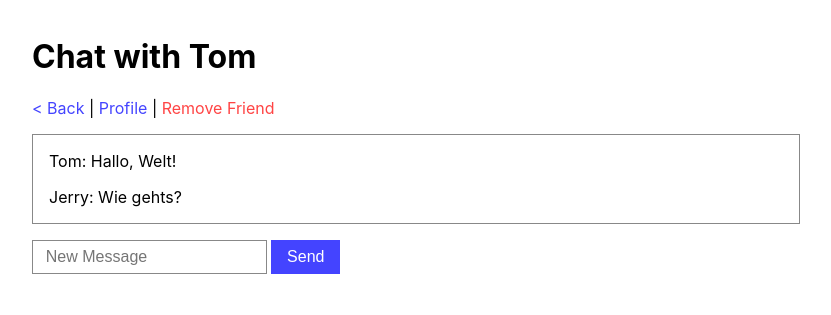
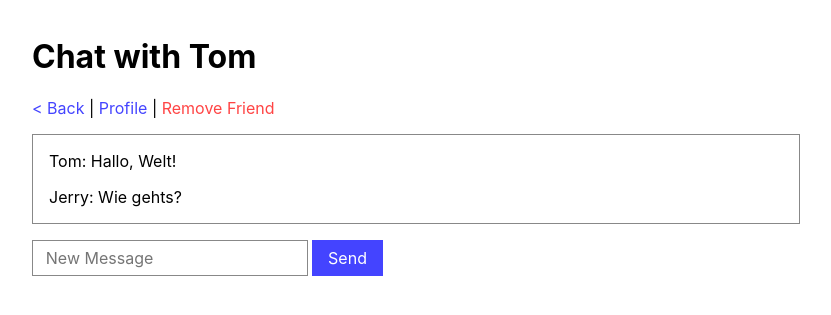
Before and after one commit to thetek-thi/webp, a PHP site: page /chat.html in a window 1280 px wide. Shown: the top 315 px of the page, without its empty margins (224-1055 px from the left). Run offline with PHP 8.4, Linux system fonts and the light colour scheme.

Commit message:
small fixes

```diff
--- a/p2/style/main.css
+++ b/p2/style/main.css
@@ -6,6 +6,9 @@ body {
   max-width: 800px;
   margin: 0 auto;
   padding: 1rem;
+}
+
+body, input, button, select {
   font-family: -apple-system, BlinkMacSystemFont, 'Segoe UI', sans-serif;
 }
 
```
